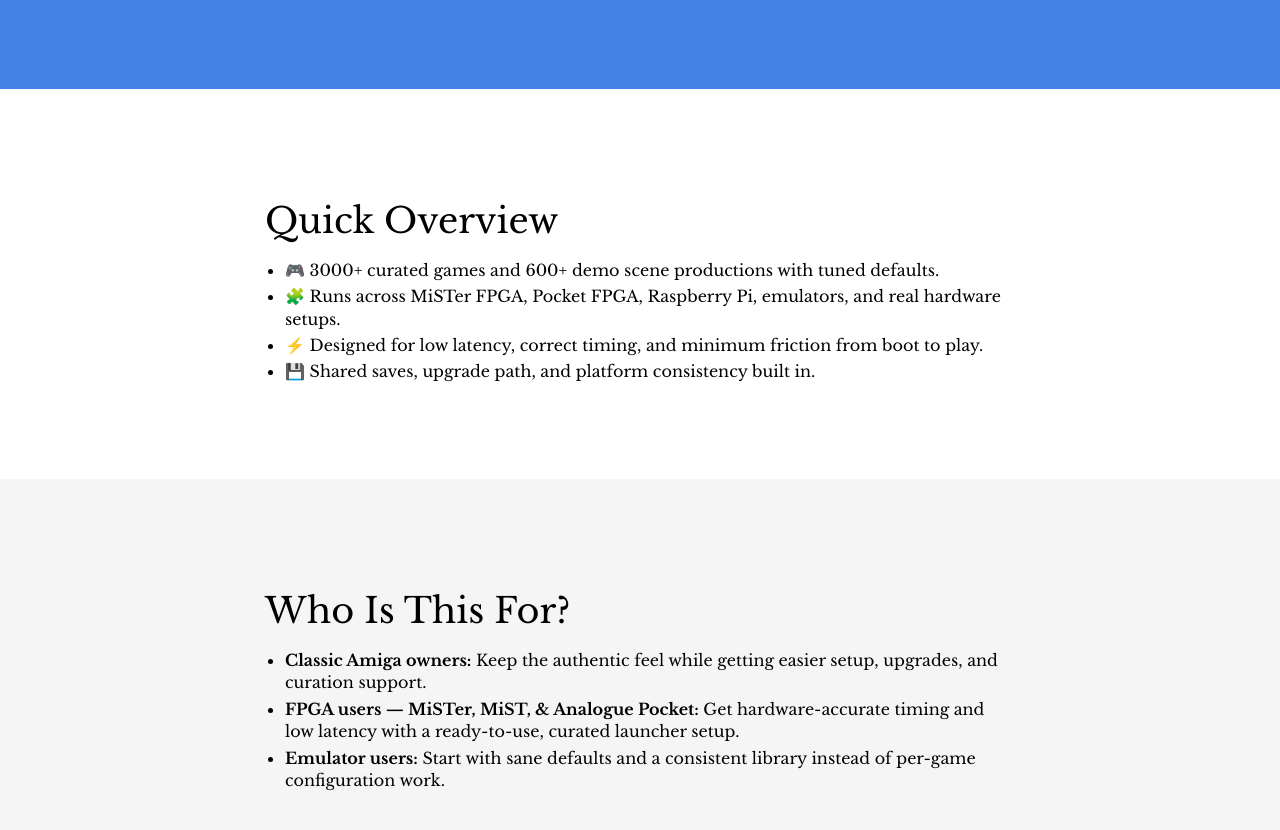
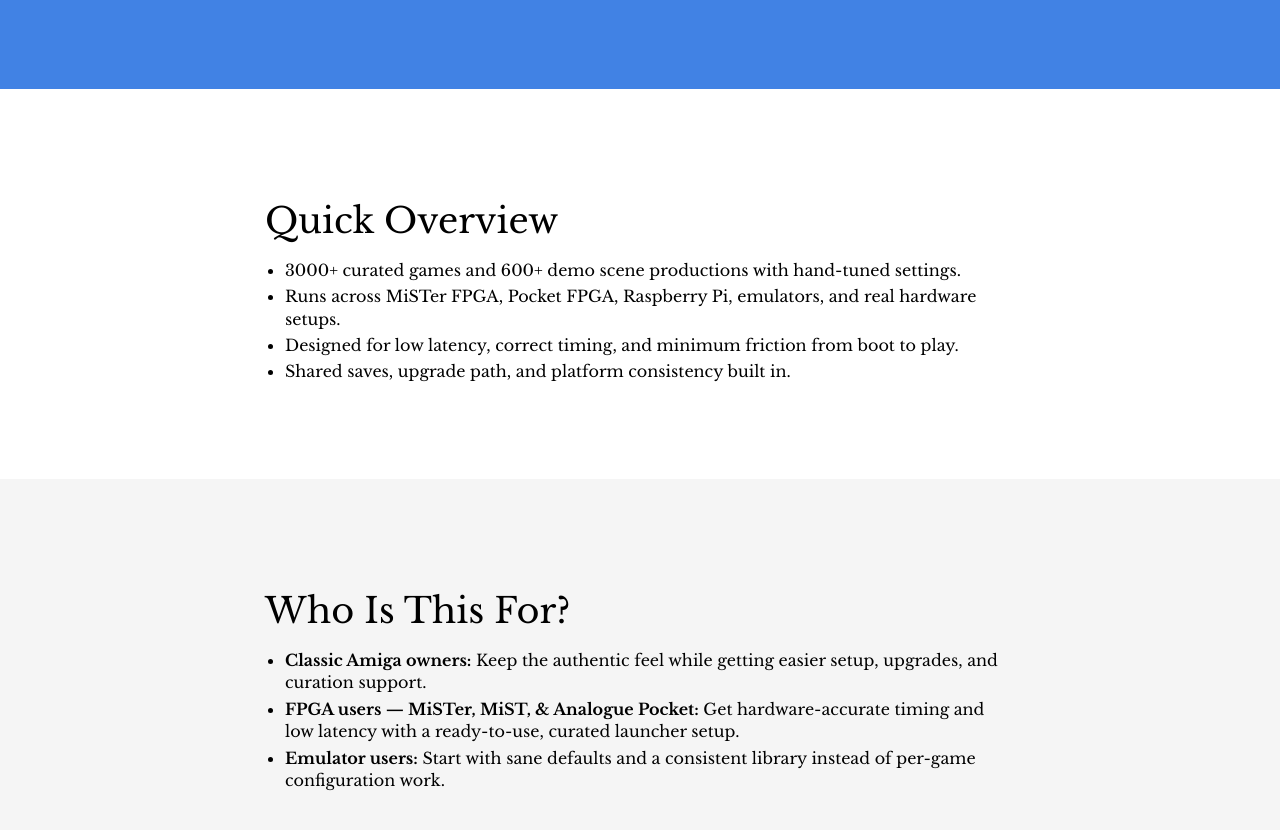
Before and after one commit to amigavision/amigavision.github.io, a Jekyll site: the page built from index.html, in a window 1280 px wide and 900 px high, scrolled down 527 px. Shown: the top 830 px of the window. Built offline with Jekyll 4.4.1, drawn with Linux system fonts in a browser that asks for light colours.

Commit message:
Simplify

```diff
--- a/index.html
+++ b/index.html
@@ -24,10 +24,10 @@
 		<div class="text-container">
 			<h2>Quick Overview</h2>
 			<ul>
-				<li>🎮 3000+ curated games and 600+ demo scene productions with tuned defaults.</li>
-				<li>🧩 Runs across MiSTer FPGA, Pocket FPGA, Raspberry Pi, emulators, and real hardware setups.</li>
-				<li>⚡ Designed for low latency, correct timing, and minimum friction from boot to play.</li>
-				<li>💾 Shared saves, upgrade path, and platform consistency built in.</li>
+				<li>3000+ curated games and 600+ demo scene productions with hand-tuned settings.</li>
+				<li>Runs across MiSTer FPGA, Pocket FPGA, Raspberry Pi, emulators, and real hardware setups.</li>
+				<li>Designed for low latency, correct timing, and minimum friction from boot to play.</li>
+				<li>Shared saves, upgrade path, and platform consistency built in.</li>
 			</ul>
 		</div>
 	</section>
```
